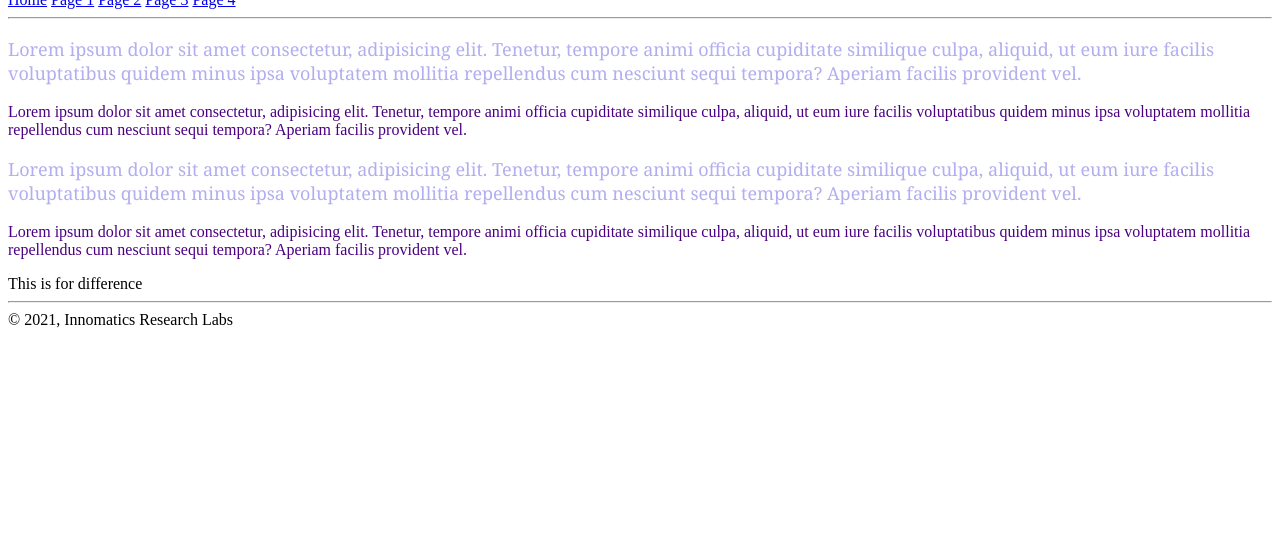
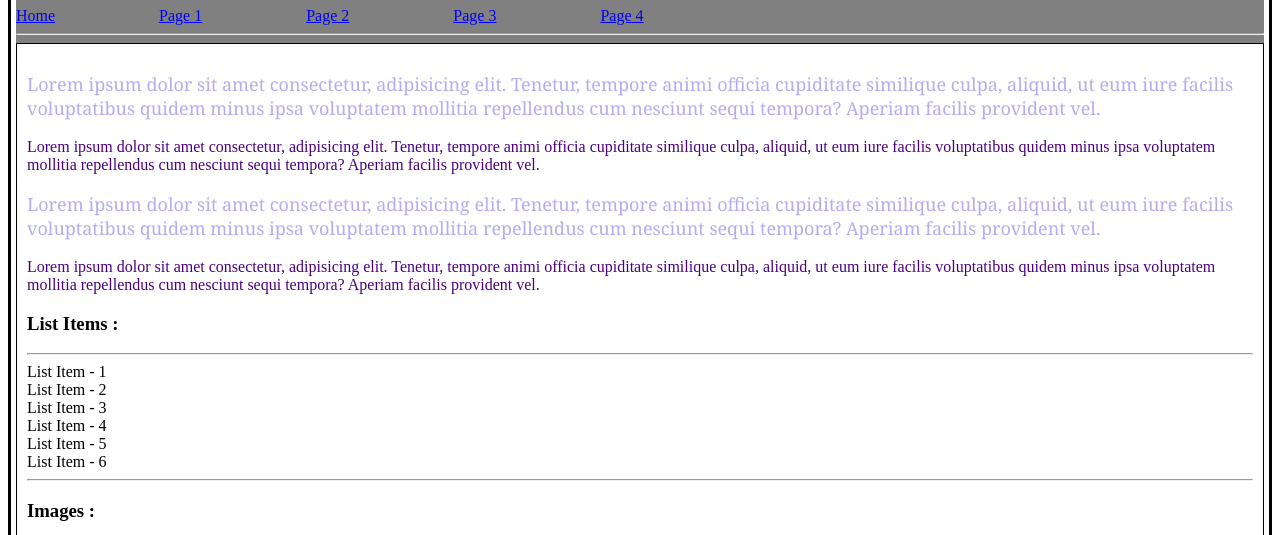
Before and after one commit to arunkudiyal/innomatics-batch-2, a plain HTML site: page CSS/index.html in a window 1280 px wide. Shown: the part 89-624 px from the top of the page. Drawn offline with Linux system fonts and the light colour scheme.

Commit message:
Box Model and Positioning

```diff
--- a/CSS/index.html
+++ b/CSS/index.html
@@ -5,7 +5,10 @@
     <meta http-equiv="X-UA-Compatible" content="IE=edge">
     <meta name="viewport" content="width=device-width, initial-scale=1.0">
     <title>Document</title>
+
+    <!-- Linking the StyleSheet with HTML -->
     <link rel="stylesheet" href="/CSS/styles.css">
+
     <!-- <style>
 
         h1 {
@@ -16,6 +19,10 @@
 </head>
 <body>
 
+    <div class="outer-container">
+
+        <!-- CSS -> Cascading Styles Sheet -->
+
         <!-- Three ways of including CSS:
         1. Inline CSS | Use CSS as atribute
         2. Internal CSS | Use CSS as a HTML Element
@@ -24,11 +31,11 @@
         <header>
             <h1>Welcome to CSS Course!</h1>
             <nav>
-            <a href="#">Home</a>
-            <a href="#">Page 1</a>
-            <a href="#">Page 2</a>
-            <a href="#">Page 3</a>
-            <a href="#">Page 4</a>
+                <a id='nav-item-1' href="#">Home</a>
+                <a id='nav-item-2' href="#">Page 1</a>
+                <a id='nav-item-3' href="#">Page 2</a>
+                <a id='nav-item-4' href="#">Page 3</a>
+                <a id='nav-item-5' href="#">Page 4</a>
             </nav>
         </header>
 
@@ -36,7 +43,7 @@
 
         <main>
             <!-- <h1>Course Content :</h1> -->
-        <div>
+            <div class="container">
                 <p class="odd">Lorem ipsum dolor sit amet consectetur, adipisicing elit. Tenetur, tempore animi officia cupiditate similique culpa, aliquid, ut eum iure facilis voluptatibus quidem minus ipsa voluptatem mollitia repellendus cum nesciunt sequi tempora? Aperiam facilis provident vel.</p>
 
                 <p class="even">Lorem ipsum dolor sit amet consectetur, adipisicing elit. Tenetur, tempore animi officia cupiditate similique culpa, aliquid, ut eum iure facilis voluptatibus quidem minus ipsa voluptatem mollitia repellendus cum nesciunt sequi tempora? Aperiam facilis provident vel.</p>
@@ -45,7 +52,29 @@
 
                 <p class="even">Lorem ipsum dolor sit amet consectetur, adipisicing elit. Tenetur, tempore animi officia cupiditate similique culpa, aliquid, ut eum iure facilis voluptatibus quidem minus ipsa voluptatem mollitia repellendus cum nesciunt sequi tempora? Aperiam facilis provident vel.</p>
 
-            <span> This is for difference </span>
+                <h3>List Items :</h3> <hr>
+                <ul>
+                    <li> List Item - 1 </li>
+                    <li> List Item - 2 </li>
+                    <li> List Item - 3 </li>
+                    <li> List Item - 4 </li>
+                    <li> List Item - 5 </li>
+                    <li> List Item - 6 </li>
+                </ul>
+
+                <hr> <h3>Images :</h3>
+
+                <img id='react-image' src="/HTML/React_js.png" alt="ReactJS">
+            </div>
+
+            <br> <br> <br>
+
+            <div class="container">
+                <div class="bg-image">
+                    <h1>Background Images</h1>
+                </div>
+
+                <!-- <img class="bg-img" src="/HTML/sample-image.jpeg" alt=""> -->
             </div>
 
             <!-- <h1>End of the course</h1> -->
@@ -56,12 +85,7 @@
             &copy; 2021, Innomatics Research Labs
         </footer>
 
-    <script>
-
-        const paraOne = document.getElementById('para1');
-        console.log(paraOne);
-
-    </script>
+    </div>
 
 </body>
 </html>
--- a/CSS/styles.css
+++ b/CSS/styles.css
@@ -7,11 +7,70 @@
     color: greenyellow;
 } */
 
+body {
+    border: 3px solid black;
+
+    /* padding: 25px 20px 25px 20px; */
+    padding: 5px;
+}
+
+.outer-container {
+    background-color: grey;
+}
+
 .odd {
     /* hexadecimal - #000000(black) - #ffffff(white) */
     color: #b2aef0;
     font-family: Georgia, 'Times New Roman', Times, serif;
     font-size: large;
+}
+
+/* Styles of the container */
+.container {
+    /* border = widthOfTheEdges kindOfTheBox color */
+    border: 1px solid black;
+
+    /* padding-left: 10px; */
+    padding: 10px;
+
+    background-color: white;
+}
+
+/* Styles for Lists */
+ul {
+    list-style: none;
+    padding: 0px;
+
+    display: inline;
+}
+
+/* Styles for thr Heading */
+h1 {
+    /* text-shadow: horizontal, vertocal, blur, color */
+    text-shadow: 3px 3px 1px black;
+
+    text-align: center;
+    text-decoration: underline;
+}
+
+/* Styles for nav-items */
+#nav-item-1, #nav-item-2, #nav-item-3, #nav-item-4 {
+    padding-right: 100px;
+}
+
+/* Styling for Images */
+#react-image {
+    width: 50%;
+
+    /* Value from [0,1] */
+    opacity: 0.3;
+}
+
+/* Styling for Background Images */
+.bg-image {
+    background: url(/HTML/sample-image.jpeg);
+    width: 95%;
+    height: 600px;
 }
 
 .even {
```
Also changed, not shown: 1 other file. Lines whose indentation alone changed are shown as unchanged.
